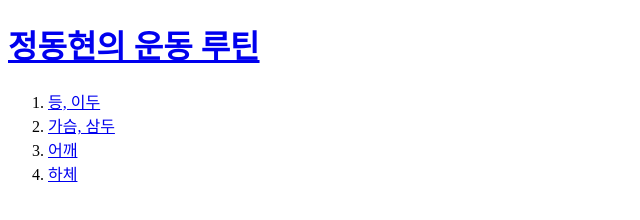
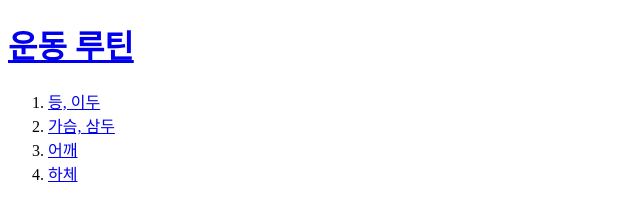
Before and after one commit to jjdsu/Web1, a plain HTML site: page 1.html in a window 1280 px wide. Shown: the whole page, without its empty margins (0-640 px from the left). Drawn offline with Linux system fonts and the light colour scheme.

Commit message:
Update 1.html

```diff
--- a/1.html
+++ b/1.html
@@ -6,7 +6,7 @@
 </head>
 
 <body>
-    <h1><a href="1.html">정동현의 운동 루틴</a></h1>
+    <h1><a href="1.html" target="_blank">운동 루틴</a></h1>
 
     <ol>
         <li><a href="2.html">등, 이두</a></li>
```
